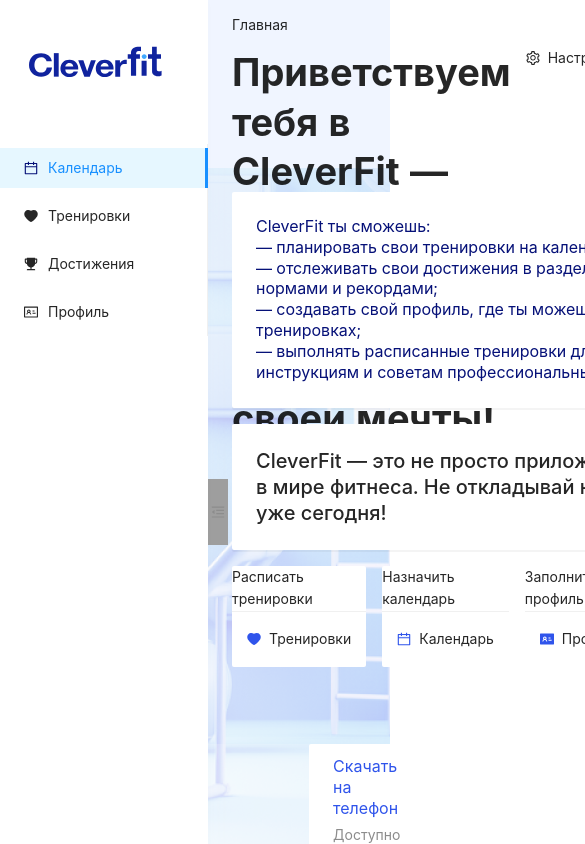
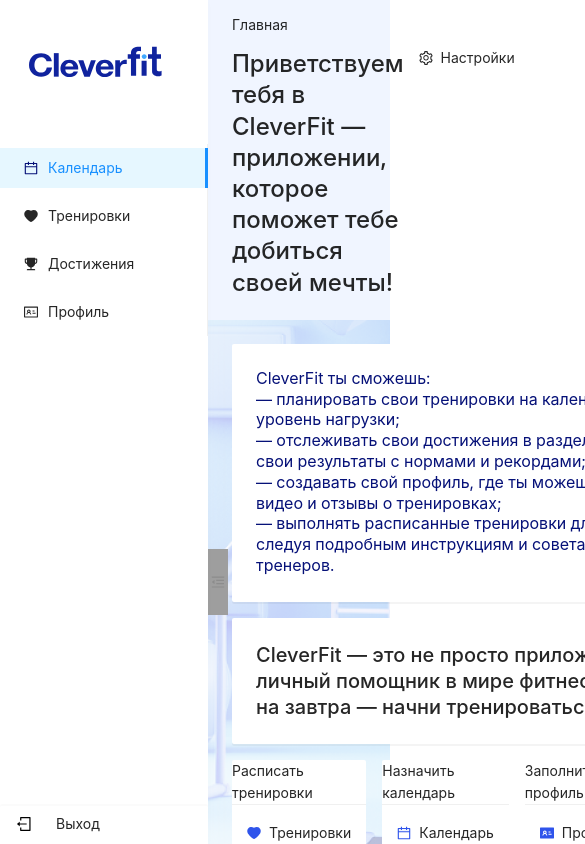
Before and after one commit to ClevertecFrontendLab/DenisOreshko, a React (Vite) app: page /#/ in a window 390 px wide. Shown: the top 844 px of the page, 585 px wide, since content can reach past the window. Built offline with nearby package versions, Linux system fonts and the light colour scheme; grey boxes are pictures that could not be loaded.

Commit message:
fix:color switcher

```diff
--- a/src/index.css
+++ b/src/index.css
@@ -40,3 +40,26 @@
     font-weight: 700;
     line-height: 49.4px;
 }
+@media screen and (max-width: 834px) {
+    .ant-layout-header {
+        height: fit-content;
+
+    }
+    .actions {
+        width: 578px;
+        height: 258px;
+    }
+    .wrapp {
+        width: 578px;
+        height: 126px;
+    }
+    h1 {
+        margin: 0;
+        font-size: 24px;
+        font-weight: 500;
+        line-height: 31.2px;
+    }
+    .footer-box {
+        /* padding: 237px 24px 42px 24px; */
+    }
+  }
--- a/src/pages/main-page/main-page.css
+++ b/src/pages/main-page/main-page.css
@@ -2,7 +2,7 @@
     max-width: 1440px;
     min-height: 1024px;
     margin: auto;
-    background: url('/src/resources/img/Main\ page_light.png');
+    background: url('/src/resources/img/Main\ page_light.png') no-repeat;
 
 }
 .ant-layout{
@@ -15,7 +15,7 @@
     left: 0;
     top: 50%;
     margin-top: -33px;
-    bottom: auto;
+    /* bottom: auto; */
     display: flex;
     justify-content: center;
     /* background:#FFFFFF; */
@@ -31,8 +31,8 @@
     max-width: 208px;
     min-width: 208px;
     width: 208px;
-    height: 1024px;
-    min-height: 1024px;
+    height: 100dvh;
+    max-height: 100dvh;
     z-index: 1;
     /* position: relative; */
     /* min-height: 100dvh; */
@@ -68,7 +68,7 @@
 .ant-layout-footer {
     padding: 0;
     color: #262626;
-    background: #f5f4fa38;
+    background: #f5f4fa00;
 }
 
 .header-box{
--- a/src/pages/main-page/main-page.tsx
+++ b/src/pages/main-page/main-page.tsx
@@ -110,14 +110,14 @@
                                 <br/>— выполнять расписанные тренировки для разных частей тела, следуя подробным инструкциям
                                 и советам профессиональных тренеров.
                             </div>
-                            <div data-test-id='slider-switch' className='side-menu-switcher'  onClick={toggleCollapsed} >
+                            <div className='side-menu-switcher'  onClick={toggleCollapsed} data-test-id='slider-switch'>
                                 {collapsed ? <MenuUnfoldOutlined style={{color:'#8C8C8C'}}/> : <MenuFoldOutlined  style={{color:'#8C8C8C'}}/>}
                             </div>
                             <div className='container-big-mini'>
                                 <div className='card-box wrapp'>
                                 CleverFit — это не просто приложение, а твой личный помощник
-                                <br/> в мире фитнеса. Не откладывай на завтра — начни тренироваться
-                                 <br/>уже сегодня!
+                                 в мире фитнеса. Не откладывай на завтра — начни тренироваться
+                                 уже сегодня!
                                 </div>
                                 <div className='mini-card-box'>
                                     <div className='mini-card'>
```
